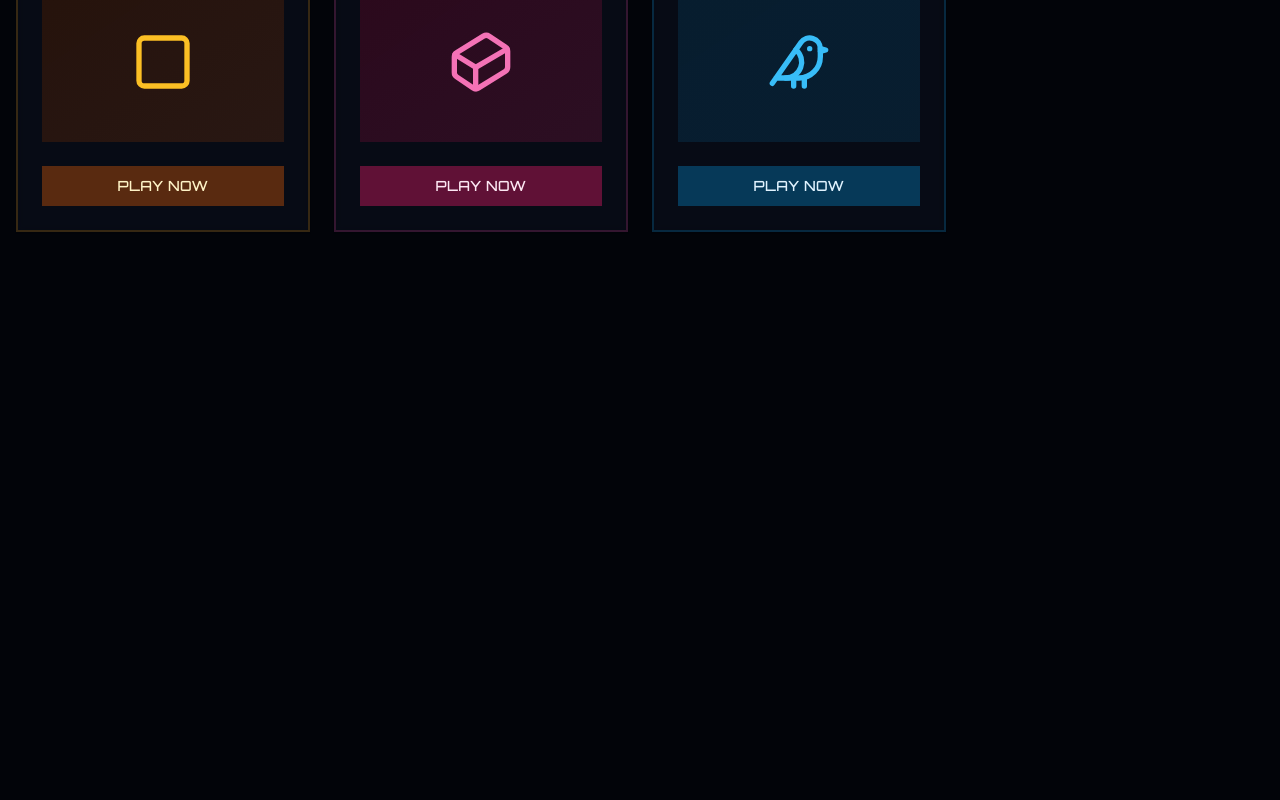
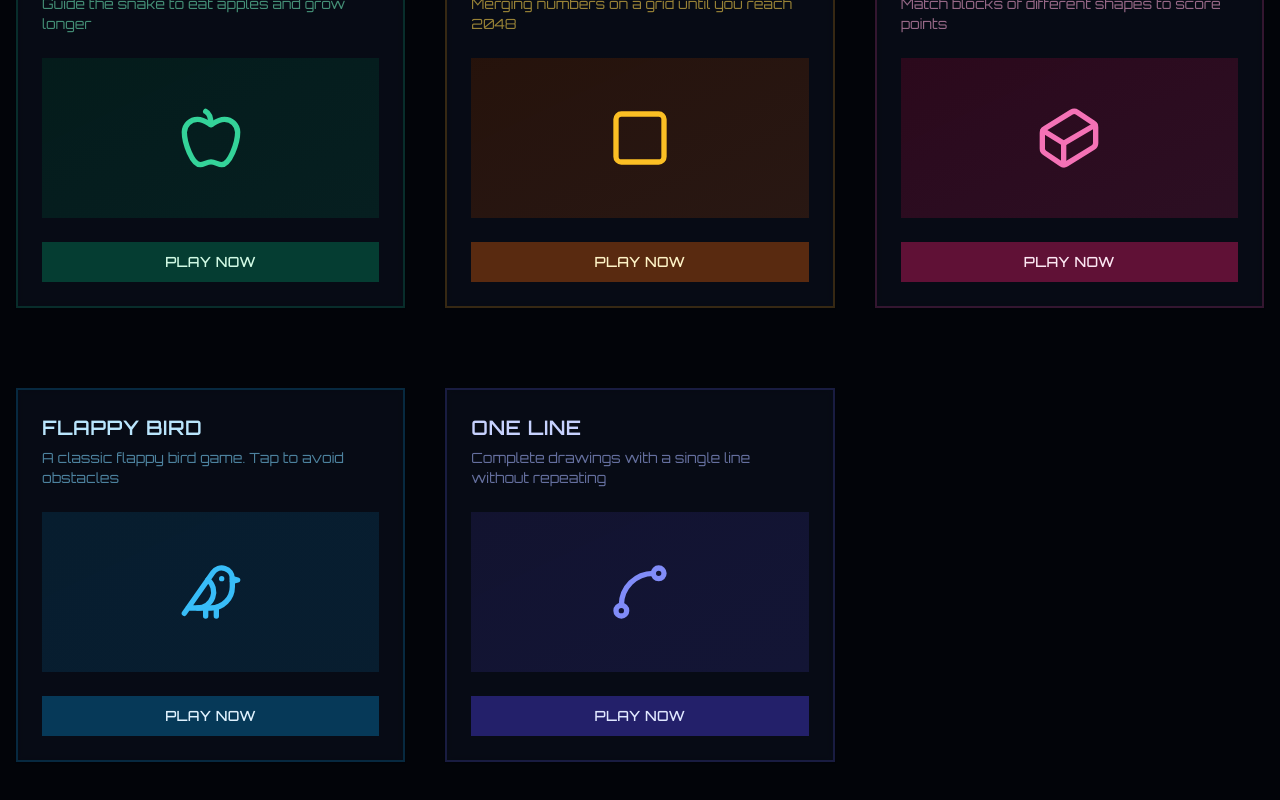
Before and after one commit to MikeDevQH/game-portal, a Next.js app: page / in a window 1280 px wide. Shown: the part 892-1692 px from the top of the page. Before the commit the page ends 1164 px from the top, so only its background shows below. Built offline with nearby package versions, Linux system fonts and the light colour scheme.

Commit message:
adjust cols and gaps

```diff
--- a/app/page.tsx
+++ b/app/page.tsx
@@ -7,7 +7,7 @@ import { motion } from "framer-motion"
 export default function HomePage() {
   return (
     <div className="h-screen">
-      <div className="container mx-auto px-4 py-10">
+      <div className="container mt-10 px-4 py-10">
         <div className="text-center mb-12 space-y-6">
           <div className="relative inline-block">
             <motion.h1
@@ -50,7 +50,7 @@ export default function HomePage() {
         </div>
 
         <motion.div
-          className="grid md:grid-cols-2 lg:grid-cols-4 gap-6 max-w-7xl mx-auto"
+          className="grid md:grid-cols-2 lg:grid-cols-3 gap-x-10 gap-y-20 max-w-7xl mx-auto"
           initial={{ opacity: 0 }}
           animate={{ opacity: 1 }}
           transition={{ delay: 0.7, duration: 0.6 }}
@@ -110,6 +110,15 @@ export default function HomePage() {
             link="/flappy-bird"
             color="sky"
           />
+
+          <GameCard
+            title="ONE LINE"
+            description="Complete drawings with a single line without repeating"
+            icon={Spline}
+            link="/one-line"
+            color="indigo"
+          />
+
         </motion.div>
       </div>
     </div>
```
